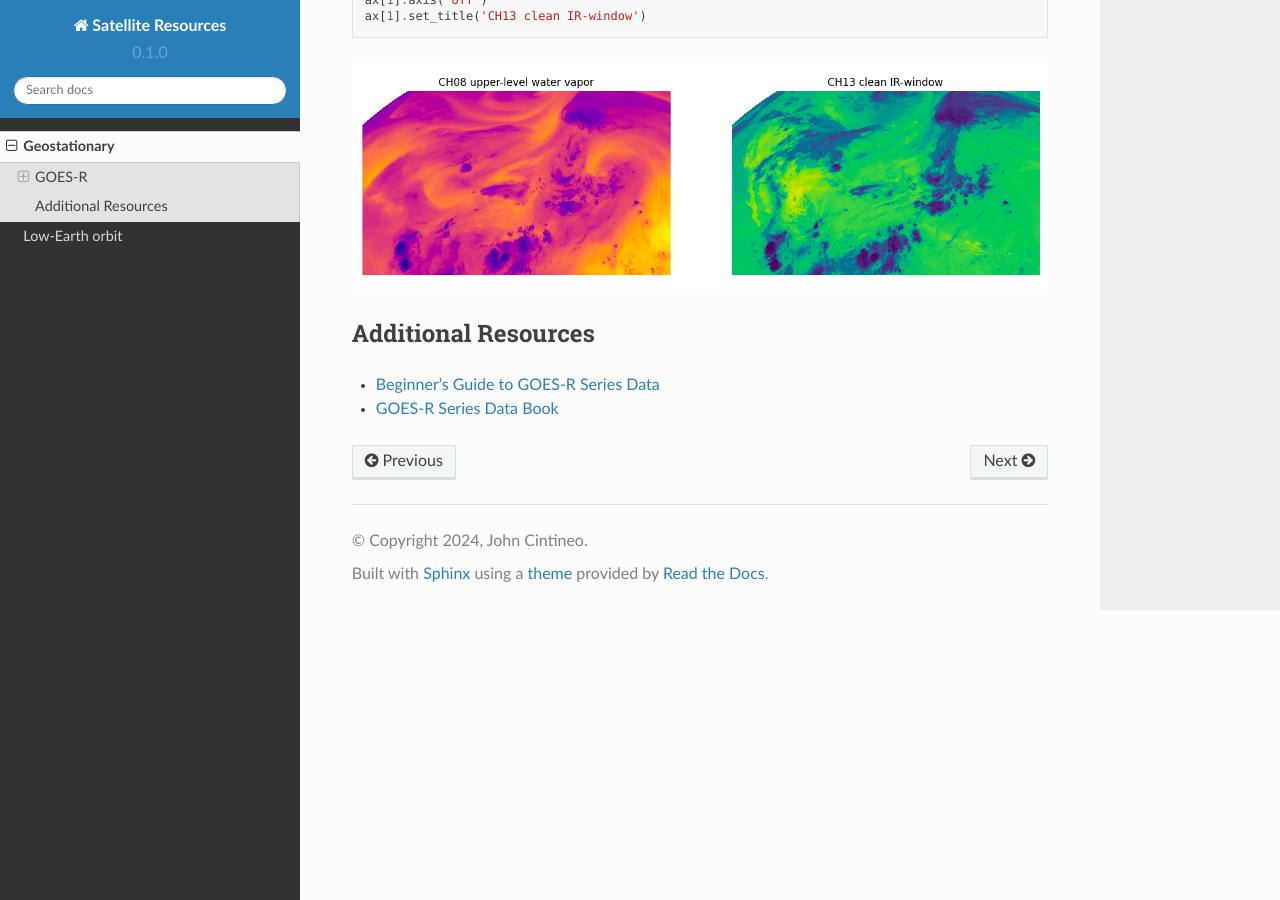
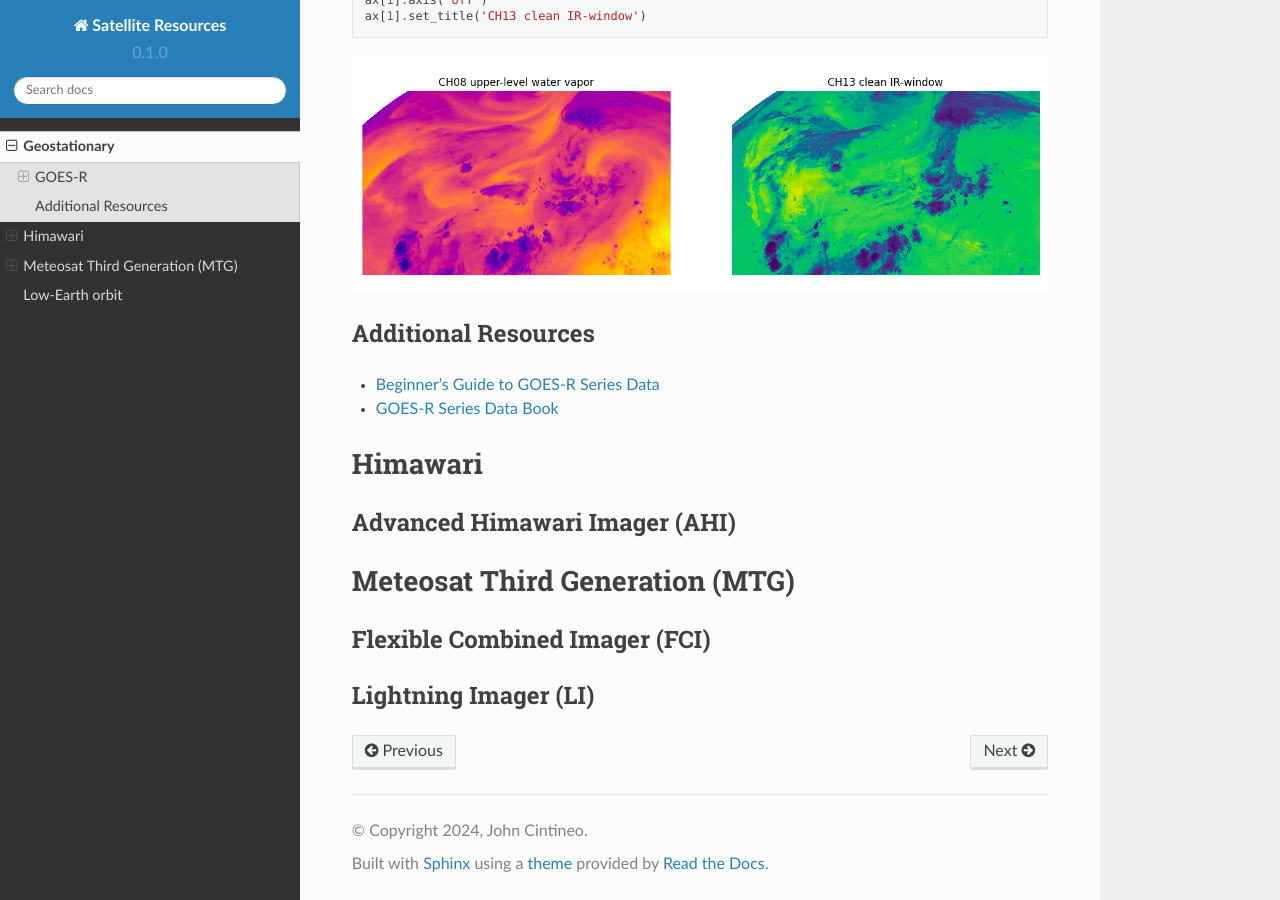
Before and after one commit to jlc248/satellite-resources, a Sphinx documentation site: the page built from docs/source/Geostationary.rst, in a window 1280 px wide and 900 px high, scrolled down 6582 px. Built offline with Sphinx 7.4.7 and the Read the Docs theme 2.0.0, drawn with Linux system fonts in a browser that asks for light colours.

Commit message:
Update Geostationary.rst

```diff
--- a/docs/source/Geostationary.rst
+++ b/docs/source/Geostationary.rst
@@ -229,3 +229,18 @@ Additional Resources
 
 - `Beginner's Guide to GOES-R Series Data <https://noaa-goes16.s3.amazonaws.com/Version1.1_Beginners_Guide_to_GOES-R_Series_Data.pdf>`_
 - `GOES-R Series Data Book <https://www.goes-r.gov/downloads/resources/documents/GOES-RSeriesDataBook.pdf>`_
+
+Himawari
+========
+
+Advanced Himawari Imager (AHI)
+------------------------------
+
+Meteosat Third Generation (MTG)
+===============================
+
+Flexible Combined Imager (FCI)
+------------------------------
+
+Lightning Imager (LI)
+---------------------
```
